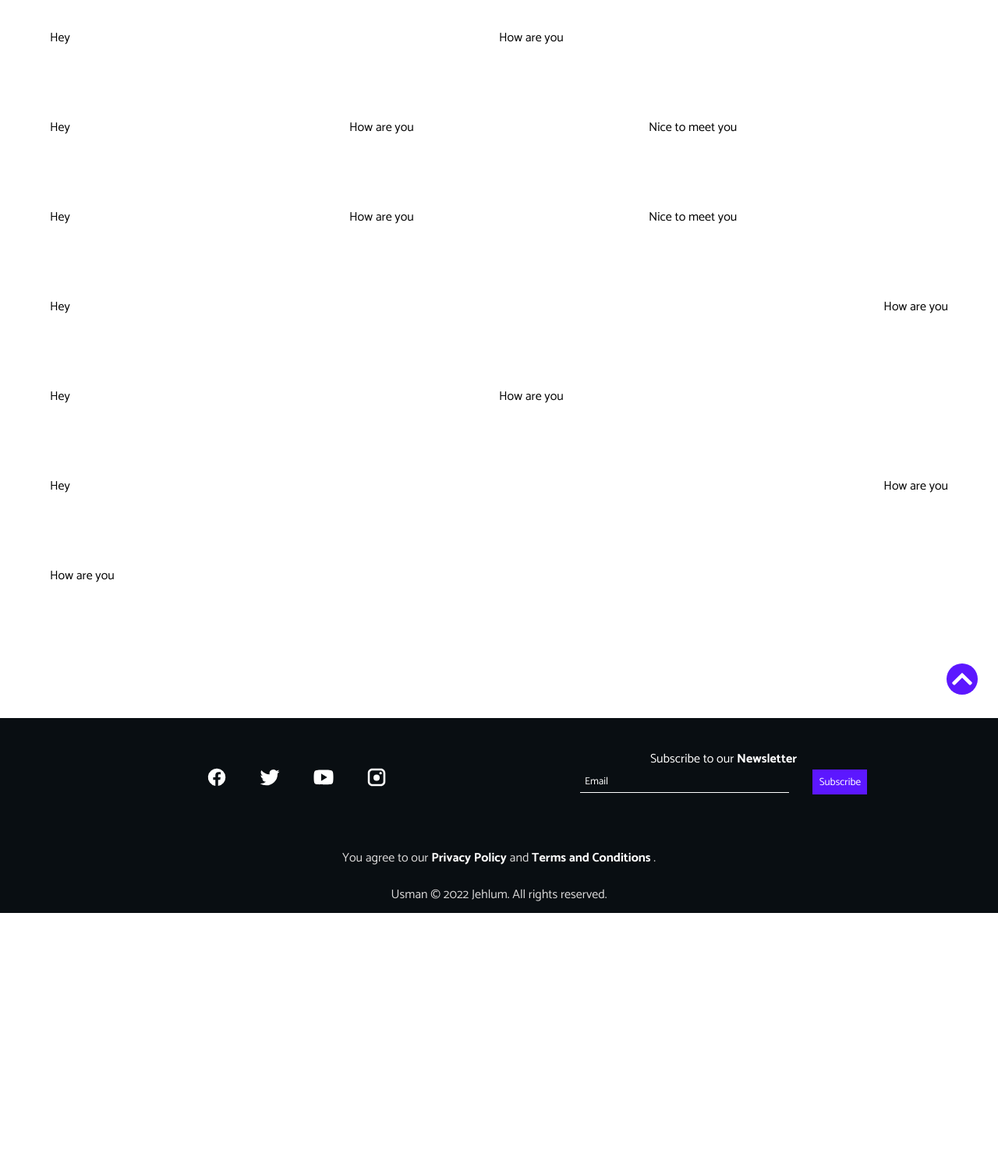
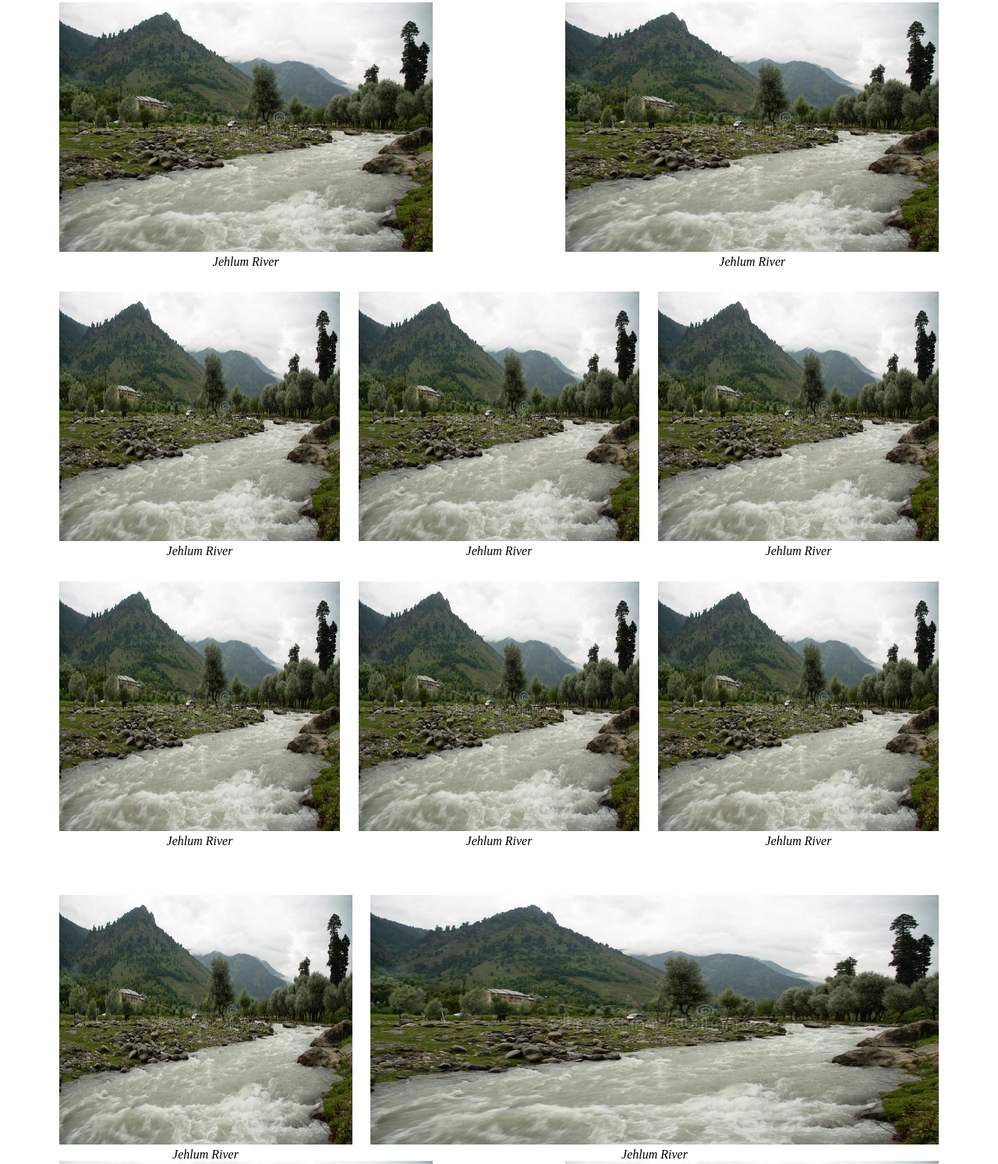
Before and after one commit to muhammadusmannaeem/19679-html5css3, a plain HTML site: page pages/gallery.html in a window 1280 px wide. Shown: the part 893-2386 px from the top of the page at 78% size. Before the commit the page ends 2064 px from the top, so only its background shows below. Drawn offline with Linux system fonts and the light colour scheme.

Commit message:
gallery completed

```diff
--- a/css/styles.css
+++ b/css/styles.css
@@ -70,11 +70,8 @@ p {
     display: flex;
     justify-content: space-between;
     align-items: center;
-    border-bottom: solid 5px var(--second-color);
-    padding-bottom: 0.5vh;
     max-width: 1450px;
     margin: 0 7%;
-    border-radius: 10px;
 }
 
 #logo p {
@@ -208,7 +205,6 @@ footer {
 }
 
 .newsletter form .form-values input:focus {
-    width: 50%;
     border: none;
     border-bottom: solid 1px var(--main-color);
     outline: none;
@@ -381,32 +377,57 @@ main p {
     margin-top: 7vh;
 }
 
-.split-item {
-    width: 50%;
+.split-two,
+.split-three,
+.split-left,
+.split-right, .split-item {
+    margin: 1%;
+    padding: 0;
 }
 
-.split-three {
+.split-two,
+.split-three,
+.split-left,
+.split-right, .split-item img {
+    width: 100%;
+    margin-top: 5vh;
+    height: 40vh;
 }
 
-.split-left {
+figure figcaption {
+    text-align: center;
 }
 
-.split-right {
+.split-left .first-item, .split-right .second-item {
+    width: 34%;
+    height: 40vh;
+}
+
+.split-left .second-item, .split-right .first-item {
+    width: 66%;
+    height: 40vh;
+}
+
+.split-left .first-item img, .split-right .second-item img {
+    width: 100%;
+    height: 40vh;
+}
+
+.split-left .second-item img, .split-right .first-item img {
+    width: 100%;
+    height: 40vh;
 }
 
 .image-full {
     width: 100%;
     margin-top: 7vh;
+    height: 40vh;
 }
 
 /* Tablets */
 
 @media screen and (min-width: 700px) {
     /* Mostly same as Mobile */
-
-    .newsletter form input:focus {
-        width: 40%;
-    }
 
     .footer-container {
         margin-top: 10%;
@@ -554,10 +575,6 @@ main p {
         width: 50%;
     }
 
-    .newsletter form input:focus {
-        width: 60%;
-    }
-
     #cover-image {
         margin: 0;
     }
--- a/pages/gallery.html
+++ b/pages/gallery.html
@@ -81,33 +81,108 @@
                     </h2>
                     <div class="gallery">
                         <div class="split-two">
-                            <p class="split-item">Hey</p>
-                            <p class="split-item">How are you</p>
+                            <figure class="split-item">
+                                <img src="../graphics/images/home1.jpg" alt="Home Jehlum River">
+                                <figcaption>
+                                    <em>Jehlum River</em>
+                                </figcaption>
+                            </figure>
+                            <figure class="split-item">
+                                <img src="../graphics/images/home1.jpg" alt="Home Jehlum River">
+                                <figcaption>
+                                    <em>Jehlum River</em>
+                                </figcaption>
+                            </figure>
                         </div>
                         <div class="split-three">
-                            <p class="split-item">Hey</p>
-                            <p class="split-item">How are you</p>
-                            <p class="split-item">Nice to meet you</p>
+                            <figure class="split-item">
+                                <img src="../graphics/images/home1.jpg" alt="Home Jehlum River">
+                                <figcaption>
+                                    <em>Jehlum River</em>
+                                </figcaption>
+                            </figure>
+                            <figure class="split-item">
+                                <img src="../graphics/images/home1.jpg" alt="Home Jehlum River">
+                                <figcaption>
+                                    <em>Jehlum River</em>
+                                </figcaption>
+                            </figure>
+                            <figure class="split-item">
+                                <img src="../graphics/images/home1.jpg" alt="Home Jehlum River">
+                                <figcaption>
+                                    <em>Jehlum River</em>
+                                </figcaption>
+                            </figure>
                         </div>
                         <div class="split-three">
-                            <p class="split-item">Hey</p>
-                            <p class="split-item">How are you</p>
-                            <p class="split-item">Nice to meet you</p>
+                            <figure class="split-item">
+                                <img src="../graphics/images/home1.jpg" alt="Home Jehlum River">
+                                <figcaption>
+                                    <em>Jehlum River</em>
+                                </figcaption>
+                            </figure>
+                            <figure class="split-item">
+                                <img src="../graphics/images/home1.jpg" alt="Home Jehlum River">
+                                <figcaption>
+                                    <em>Jehlum River</em>
+                                </figcaption>
+                            </figure>
+                            <figure class="split-item">
+                                <img src="../graphics/images/home1.jpg" alt="Home Jehlum River">
+                                <figcaption>
+                                    <em>Jehlum River</em>
+                                </figcaption>
+                            </figure>
                         </div>
                         <div class="split-left">
-                            <p class="split-item-left">Hey</p>
-                            <p class="split-item-right">How are you</p>
+                            <figure class="split-item first-item">
+                                <img src="../graphics/images/home1.jpg" alt="Home Jehlum River">
+                                <figcaption>
+                                    <em>Jehlum River</em>
+                                </figcaption>
+                            </figure>
+                            <figure class="split-item second-item">
+                                <img src="../graphics/images/home1.jpg" alt="Home Jehlum River">
+                                <figcaption>
+                                    <em>Jehlum River</em>
+                                </figcaption>
+                            </figure>
                         </div>
                         <div class="split-two">
-                            <p class="split-item">Hey</p>
-                            <p class="split-item">How are you</p>
+                            <figure class="split-item">
+                                <img src="../graphics/images/home1.jpg" alt="Home Jehlum River">
+                                <figcaption>
+                                    <em>Jehlum River</em>
+                                </figcaption>
+                            </figure>
+                            <figure class="split-item">
+                                <img src="../graphics/images/home1.jpg" alt="Home Jehlum River">
+                                <figcaption>
+                                    <em>Jehlum River</em>
+                                </figcaption>
+                            </figure>
                         </div>
                         <div class="split-right">
-                            <p class="split-item-left">Hey</p>
-                            <p class="split-item-right">How are you</p>
+                            <figure class="split-item first-item">
+                                <img src="../graphics/images/home1.jpg" alt="Home Jehlum River">
+                                <figcaption>
+                                    <em>Jehlum River</em>
+                                </figcaption>
+                            </figure>
+                            <figure class="split-item second-item">
+                                <img src="../graphics/images/home1.jpg" alt="Home Jehlum River">
+                                <figcaption>
+                                    <em>Jehlum River</em>
+                                </figcaption>
+                            </figure>
                         </div>
                         <div class="image-full">
-                            <p>How are you</p>
+                            <figure class="split-item">
+                                <img src="../graphics/images/home1.jpg" alt="Home Jehlum River">
+                                <figcaption>
+                                    <em>Jehlum River</em>
+                                </figcaption>
+                            </figure>
                         </div>
                     </div>
                 </section>
```
